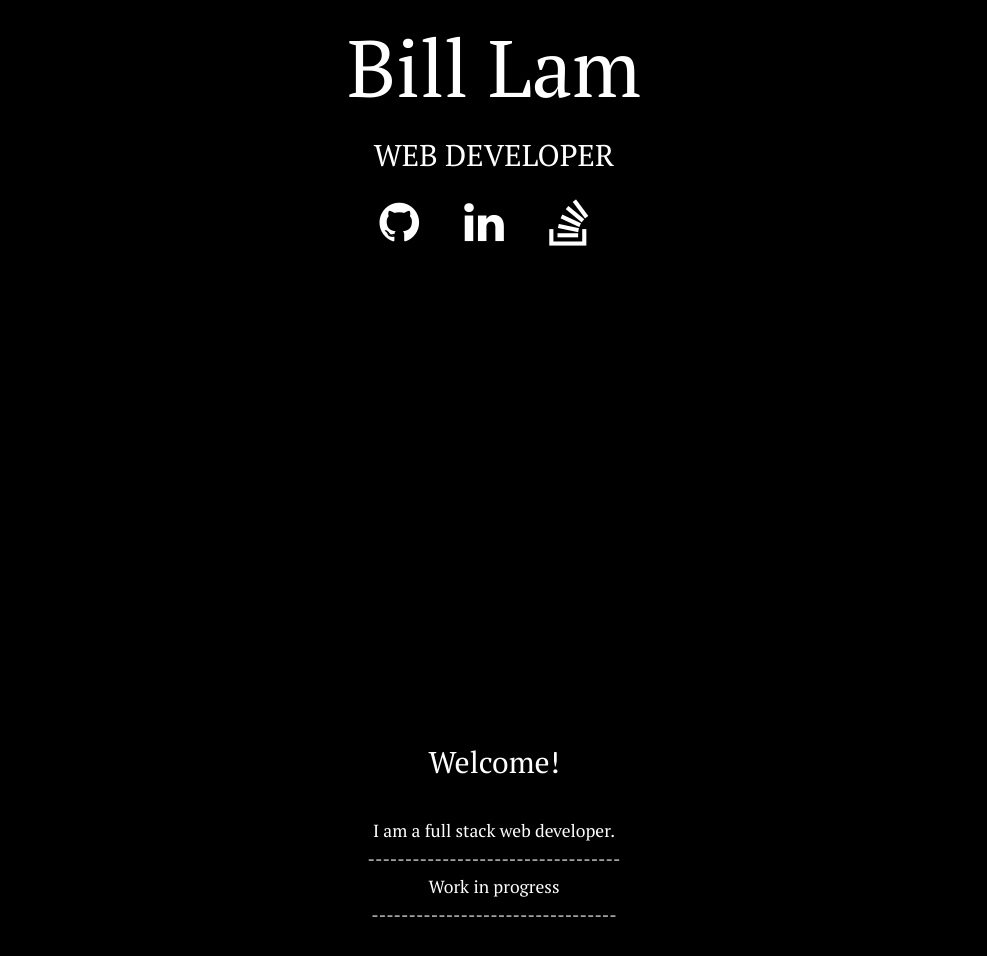
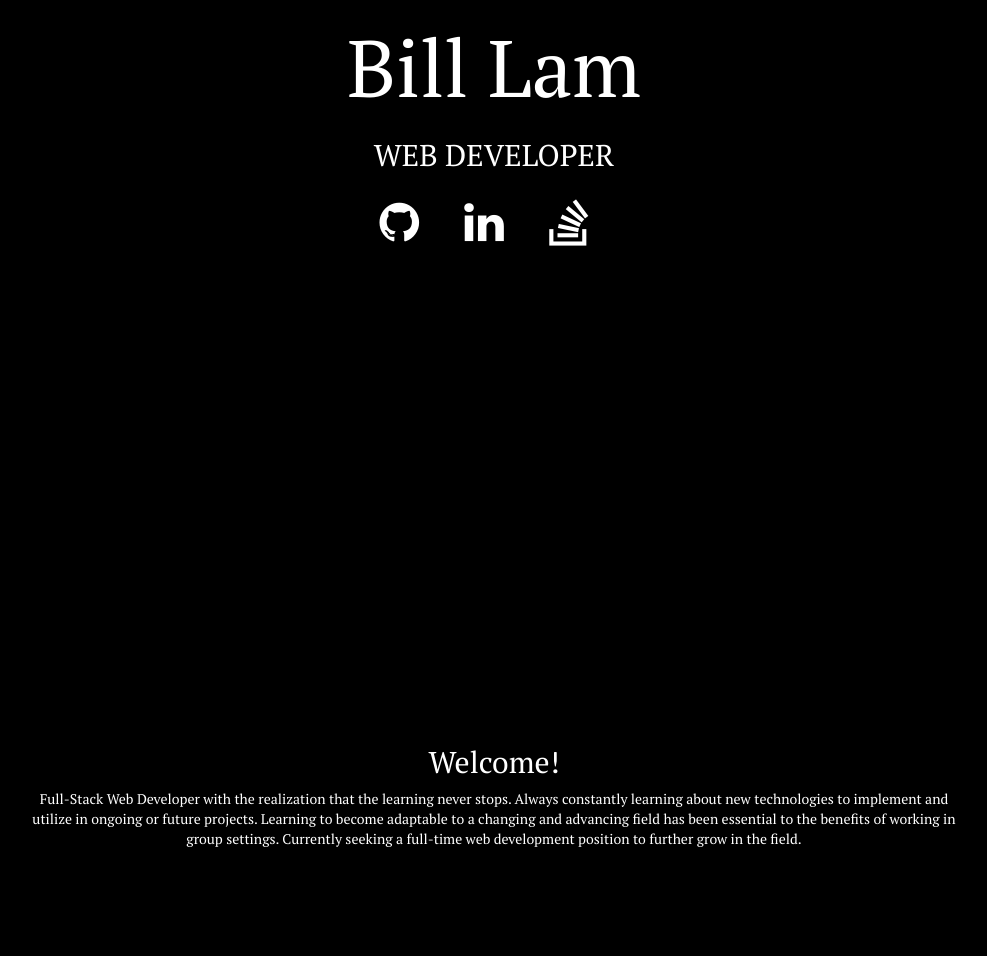
Before and after one commit to Finishoff/Responsive-Portfolio, a plain HTML site: page index.html in a window 1280 px wide. Shown: the part 224-1180 px from the top of the page, without its empty margins (146-1133 px from the left). Drawn offline with nearby package versions, Linux system fonts and the light colour scheme.

Commit message:
Update index.html

```diff
--- a/index.html
+++ b/index.html
@@ -105,12 +105,7 @@
             <h2>
               <span class="about-top"> Welcome!</span>
               <br> </h2>
-            <p>
-                <br> I  am a full stack web developer.
-                <br>----------------------------------
-                <br> Work in progress
-                <br> ---------------------------------
-                </p>
+Full-Stack Web Developer with the realization that the learning never stops. Always constantly learning about new technologies to implement and utilize in ongoing or future projects. Learning to become adaptable to a changing and advancing field has been essential to the benefits of working in group settings. Currently seeking a full-time web development position to further grow in the field.
           </div>
         </div>
        </div>
```
